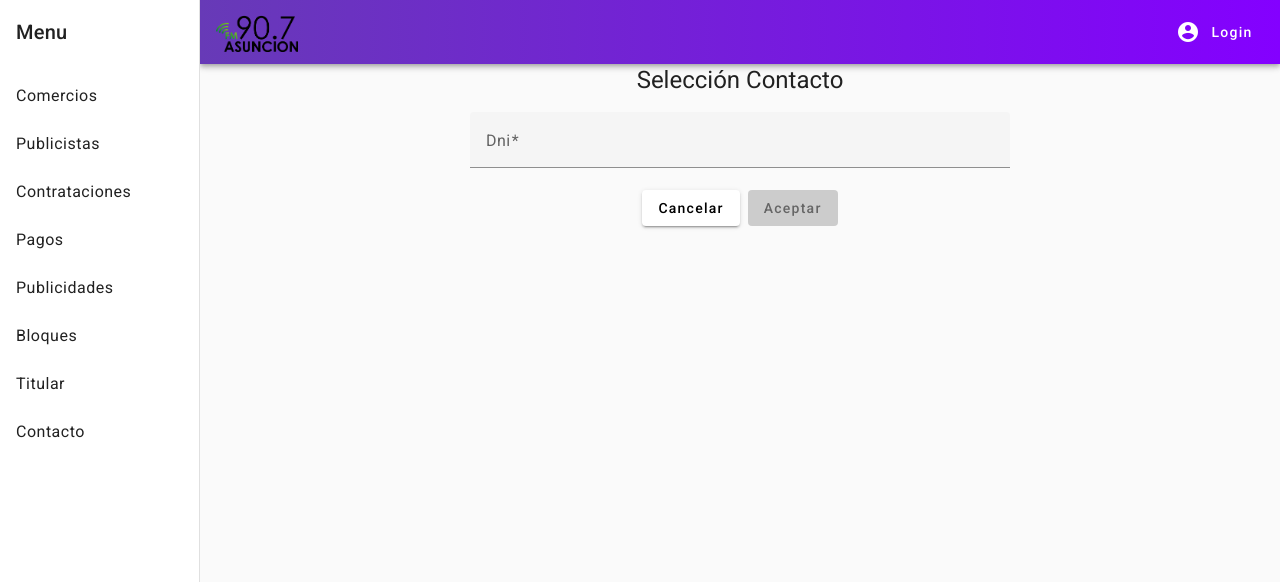
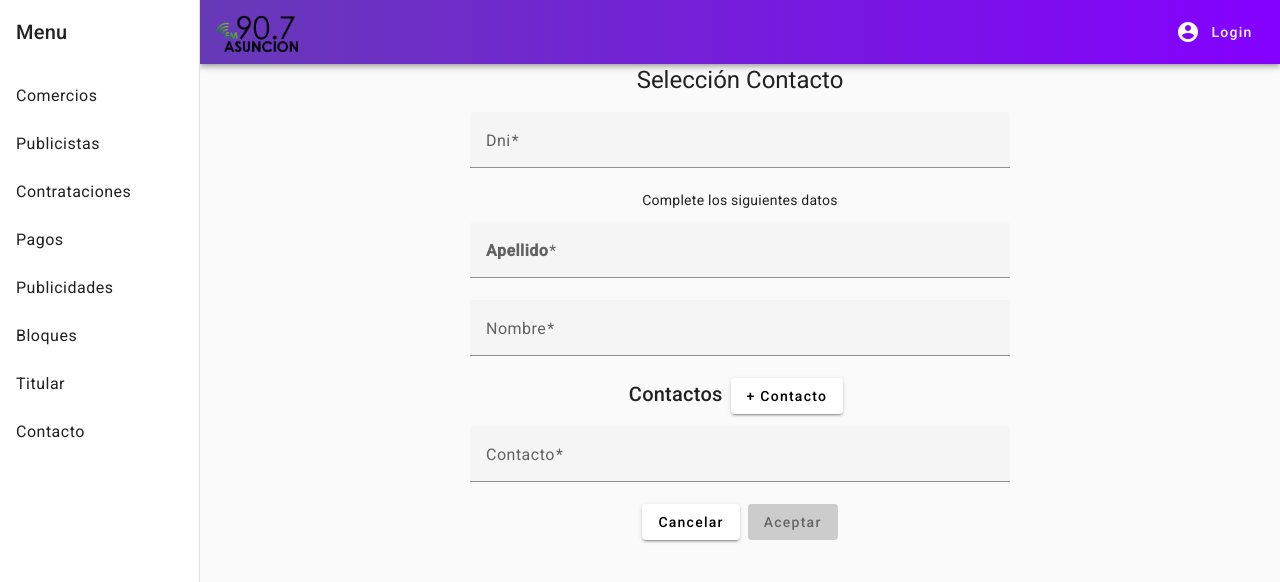
Before and after one commit to victoria-peinado/Desarrollo-Gesti-n-de-Publicidad, an Angular app in the folder Front/Radio/: page /addContact in a window 1280 px wide. Shown: the top 582 px of the page. Built offline with nearby package versions, Linux system fonts and the light colour scheme.

Commit message:
now you can add the amouunt of contact info that you want

```diff
--- a/Front/Radio/src/app/contact/contact.component.html
+++ b/Front/Radio/src/app/contact/contact.component.html
@@ -24,7 +24,7 @@
   <p> Complete los siguientes datos</p>
   <mat-form-field floatLabel="auto" class="w-1/2">
     <mat-label><strong> Apellido</strong></mat-label>
-   <input matInput formControlName="inputLastname"(keydown.enter)="formCreate.valid && submit()">
+   <input matInput formControlName="inputLastname">
   </mat-form-field>
   <div *ngIf="formCreate.get('inputLastname')?.invalid && formCreate.get('inputLastname')?.touched"
     class="text-red-600 text-xs -mt-4 mb-3 ml-8" color="warn">
@@ -33,13 +33,34 @@
 
   <mat-form-field class="w-1/2">
     <mat-label>Nombre</mat-label>
-    <input matInput formControlName="inputName"(keydown.enter)="formCreate.valid && submit()" #price>
+    <input matInput formControlName="inputName" #price>
   </mat-form-field>
   <div *ngIf="formCreate.get('inputName')?.invalid && formCreate.get('inputName')?.touched"
     class="text-red-600 text-xs -mt-4 mb-3 ml-8" color="warn">
     <mat-error *ngIf="formCreate.get('inputName')?.errors?.['required']">* Requerido</mat-error>
   </div>
+  <div class="flex">
+    <h2>Contactos</h2>
+    <button mat-raised-button type="button" (click)="addContactCreate()"class="m-2 mt-0">+ Contacto</button>
+  </div>
+
+  <div formArrayName="contacts" *ngFor="let contact of contactsCreate.controls; let i=index" class="flex flex-col items-center justify-center w-full">
+    <div [formGroupName]="i" class="flex flex-col items-center justify-center w-full">
+      <mat-form-field class="w-1/2">
+        <mat-label>Contacto</mat-label>
+        <input matInput formControlName="contact">
+      </mat-form-field>
+      <!-- <div *ngIf="formUpdate.get('contacts').at(i).get('contact')?.invalid && formUpdate.get('contacts').at(i).get('contact')?.touched"
+        class="text-red-600 text-xs -mt-4 mb-3 ml-8" color="warn">
+        <mat-error *ngIf="formUpdate.get('contacts').at(i).get('contact')?.errors?.['required']">* Requerido</mat-error>
+        <mat-error *ngIf="formUpdate.get('contacts').at(i).get('contact')?.errors?.['pattern']">* Solo números</mat-error>
+        <mat-error *ngIf="formUpdate.get('contacts').at(i).get('contact')?.errors?.['minlength']">* Debe tener 8 caracteres</mat-error>
+      </div> -->
+    </div>
+  </div>
+
 </form>
+
 <div *ngIf="isUded==false  && crud!='create'" class="flex flex-col items-center justify-center">
   <p>Ese dni no se encuentra registrado</p>
 </div>
@@ -48,7 +69,7 @@
   <p> Cambie los datos necesarios (excepto dni)</p>
   <mat-form-field floatLabel="auto" class="w-1/2">
     <mat-label><strong> Apellido</strong></mat-label>
-    <input matInput formControlName="inputLastname"(keydown.enter)="formCreate.valid && submit()">
+    <input matInput formControlName="inputLastname">
   </mat-form-field>
   <div *ngIf="formUpdate.get('inputLastname')?.invalid && formUpdate.get('inputLastname')?.touched"
     class="text-red-600 text-xs -mt-4 mb-3 ml-8" color="warn">
@@ -57,12 +78,14 @@
 
   <mat-form-field class="w-1/2">
     <mat-label>Nombre</mat-label>
-    <input matInput formControlName="inputName"(keydown.enter)="formUpdate.valid && submit()" [(ngModel)]="name" #price>
+    <input matInput formControlName="inputName" [(ngModel)]="name" #price>
   </mat-form-field>
   <div *ngIf="formUpdate.get('inputName')?.invalid && formUpdate.get('inputName')?.touched"
     class="text-red-600 text-xs -mt-4 mb-3 ml-8" color="warn">
     <mat-error *ngIf="formUpdate.get('inputName')?.errors?.['required']">* Requerido</mat-error>
   </div>
+
+
 </form>
 <div class="flex flex-row items-center justify-center">
     <button mat-raised-button routerLink="/">Cancelar</button>
--- a/Front/Radio/src/app/contact/contact.component.ts
+++ b/Front/Radio/src/app/contact/contact.component.ts
@@ -1,7 +1,7 @@
 import { Component, OnInit,Input } from '@angular/core';
 import { MyDataService } from '../services/my-data.service';
 import { Router } from '@angular/router';
-import { FormBuilder, FormGroup, Validators, FormControl } from '@angular/forms';
+import { FormBuilder, FormGroup, Validators, FormControl, FormArray } from '@angular/forms';
 import { ActivatedRoute } from '@angular/router';
 import { Contact } from '../models/contact';
 
@@ -15,7 +15,7 @@ export class ContactComponent implements OnInit {
   dni:string='';
   name:string='';
   lastname:string='';
-  isUded:boolean|null=null;
+  isUded:boolean|null=false;
 
 
   form: FormGroup;
@@ -31,26 +31,59 @@ export class ContactComponent implements OnInit {
     })
       this.formCreate = this.fb.group({
       inputName:  ['',[Validators.required]],
-      inputLastname: ['',[Validators.required]]
+      inputLastname: ['',[Validators.required]],
+      contacts: new FormArray([
+        new FormGroup({
+          contact : new FormControl('',[Validators.required])
+        })
+      ])
 
     })
        this.formUpdate = this.fb.group({
       inputName:  ['',[Validators.required]],
-      inputLAstname: ['',[Validators.required]]
+      inputLAstname: ['',[Validators.required]],
+      contacts:this.fb.array([
+        this.fb.group({
+          contact :['',[Validators.required]]
+        })
+      ]),
 
     })
   }
    ngOnInit() {
     this.crud = this.route.snapshot.data['crud'] || this.crud; // this is addes so you can use the router with diferents parameters
   }
-
+get contactsCreate() {
+  return this.formCreate.get('contacts') as FormArray;
+}
+get contactsUpdate() {
+  return this.formUpdate.get('contacts') as FormArray;
+}
 //validates tthe dni
   onDniChange() {
-  if (this.form.get('inputDni')?.valid&&this.form.get('inputDni')?.value.length==11) {
-    // Llama a la función que deseas ejecutar cuando el dni es válido
+  if (this.form.get('inputDni')?.valid&&this.form.get('inputDni')?.value.length==8 ){
+
     this.dni=this.form.get('inputDni')?.value;
     this.getDniData();
    }
+  }
+  addContactUpdate(){
+  this.contactsUpdate.push(this.fb.group({
+      contact: ['']
+    }));
+  }
+  addContactCreate(){
+  this.contactsCreate.push(this.fb.group({
+    contact: ['']
+  }));
+  }
+  removeContactCreate(i:number){
+    const d =<FormArray>this.formCreate.get('contacts');
+    d.removeAt(i);
+  }
+  removeContactUpdate(i:number){
+    const d =<FormArray>this.formUpdate.get('contacts');
+    d.removeAt(i);
   }
   //get data of the contact with that dni
   getDniData() {
@@ -80,7 +113,12 @@ export class ContactComponent implements OnInit {
   }
   //call the crud contact function
   submit() {
-    const contact = new Contact(this.dni, this.formCreate.get('inputName')?.value, this.formCreate.get('inputLastname')?.value,[]);
+    const contact = new Contact(
+      this.dni,
+      this.formCreate.get('inputName')?.value,
+      this.formCreate.get('inputLastname')?.value,
+      this.getNonEmptyContactsArray(this.formCreate.value))
+    console.log(contact)
     if(this.isUded==true){
         if(this.crud=='update'){
           this.updateContact(contact);
@@ -129,6 +167,19 @@ export class ContactComponent implements OnInit {
       }
     });
   }
+  prueba(){
+    console.log(JSON.stringify(this.formCreate.value, null,2))
+  }
+  //transform the form value to a array of strings
+  getNonEmptyContactsArray(formValue: any): string[] {
 
+  const contacts = formValue.contacts || [];
+
+  const nonEmptyContacts = contacts
+    .map((contact: { contact: string }) => contact.contact)
+    .filter((contact: string) => contact.trim() !== "");
+
+  return nonEmptyContacts;
+}
 
 }
--- a/Front/Radio/src/app/owner/owner.component.html
+++ b/Front/Radio/src/app/owner/owner.component.html
@@ -38,7 +38,7 @@
 
   <mat-form-field class="w-1/2">
     <mat-label>Razón social</mat-label>
-    <input matInput formControlName="inputName"(keydown.enter)="formCreate.valid && submit()" #price>
+    <input matInput formControlName="inputName" #price>
   </mat-form-field>
   <div *ngIf="formCreate.get('inputName')?.invalid && formCreate.get('inputName')?.touched"
     class="text-red-600 text-xs -mt-4 mb-3 ml-8" color="warn">
@@ -66,7 +66,7 @@
 
   <mat-form-field class="w-1/2">
     <mat-label>Razón social</mat-label>
-    <input matInput formControlName="inputName"(keydown.enter)="formUpdate.valid && submit()" [(ngModel)]="name" #price>
+    <input matInput formControlName="inputName" [(ngModel)]="name" #price>
   </mat-form-field>
   <div *ngIf="formUpdate.get('inputName')?.invalid && formUpdate.get('inputName')?.touched"
     class="text-red-600 text-xs -mt-4 mb-3 ml-8" color="warn">
```
